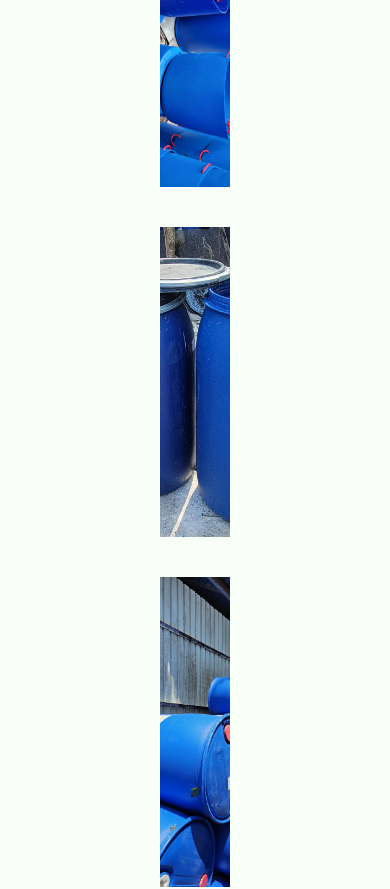
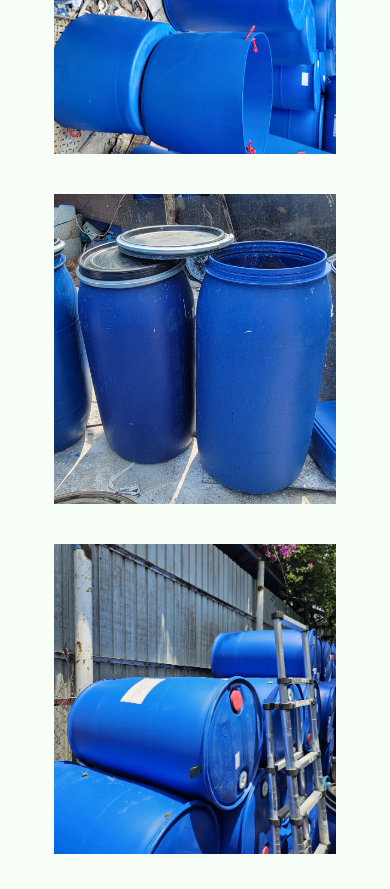
Before and after one commit to ivonvk/yeekee-2024, a Next.js app: page /homepage in a window 390 px wide. Shown: the part 10900-11789 px from the top of the page. Built offline with nearby package versions, Linux system fonts and the light colour scheme; a web font is replaced by a local one.

Commit message:
fix layout

```diff
--- a/src/components/Display/DisplayCommon.module.scss
+++ b/src/components/Display/DisplayCommon.module.scss
@@ -66,6 +66,12 @@
   padding-right: 12px;
 }
 @media screen and (max-width: 997px) {
+  .infoBox {
+
+    margin-left:0px;
+    margin-right: 0px;
+
+  }
   .title {
     width: 100px;
   }
--- a/src/components/Footers/Footer.module.scss
+++ b/src/components/Footers/Footer.module.scss
@@ -72,17 +72,7 @@ text-align: center;
     flex-direction: column;
     align-items: center
   }
-  .clickMe{
-    margin-top: 48px;
 
-  }
-  .mapImg{
-    height: 300px;
-    width: 100%;
-    min-width: 300px;
-    margin-top:0px;
-    object-fit: cover;
-  }
   .footer {
 
     background-position: 0px -200px;
@@ -94,12 +84,14 @@ align-items: center
     flex-direction: column;
     align-items: flex-start;
   }
+
+
   .mapImg{
+    height: 300px;
     width: 100%;
-    height: 400px;
-    object-fit: contain;
+    margin-top:0px;
+    object-fit: cover;
   }
-
   .clickMe{
     margin-top: 48px;
 
--- a/src/components/Section/Home/ItemListSection.module.scss
+++ b/src/components/Section/Home/ItemListSection.module.scss
@@ -94,4 +94,12 @@
   .imgBoxRow{
     flex-direction: column;
   }
+  .img{
+    display: flex;
+    flex-direction: column;
+    height: 350px;
+    width:  100%;
+    padding: 20px;
+    object-fit: cover;
+  }
 }
--- a/src/components/Section/SectionCommon.module.scss
+++ b/src/components/Section/SectionCommon.module.scss
@@ -31,3 +31,13 @@
   align-items: center;
   margin-top: 4px;
 }
+@media screen and (max-width: 997px) {
+
+.container {
+  display: flex;
+  flex-direction: column;
+  padding-left: 24px;
+  padding-right: 24px
+  ;
+}
+}
--- a/src/components/Section/Service/ProductListSection.module.scss
+++ b/src/components/Section/Service/ProductListSection.module.scss
@@ -39,12 +39,12 @@
 @media screen and (max-width: 997px) {
   .img{
     height: 400px;
-    width: 90%;
+    width: 100%;
     object-fit: cover;
   }
   .content {
 margin-top: 48px;
-width: 90%;
+width: 100%;
   }
   .box{
     display: flex;
```
Lines whose indentation alone changed are shown as unchanged.
